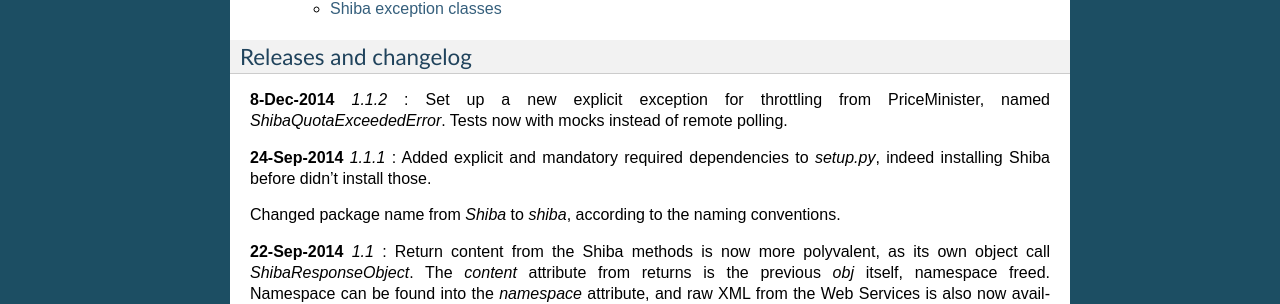
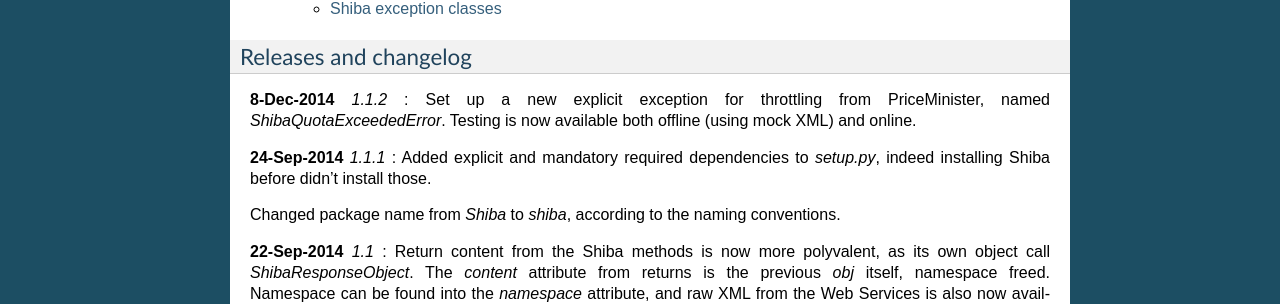
Before and after one commit to ShibaAPI/shiba, a Sphinx documentation site: the page built from doc/index.rst, in a window 1280 px wide. Shown: the part 692-996 px from the top of the page. Built offline with Sphinx 7.4.7, drawn with Linux system fonts in a browser that asks for light colours.

Commit message:
updated documentation

```diff
--- a/doc/index.rst
+++ b/doc/index.rst
@@ -31,7 +31,7 @@ ____________________
 
 Releases and changelog
 ----------------------
-**8-Dec-2014** *1.1.2* : Set up a new explicit exception for throttling from PriceMinister, named *ShibaQuotaExceededError*. Tests now with mocks instead of remote polling.
+**8-Dec-2014** *1.1.2* : Set up a new explicit exception for throttling from PriceMinister, named *ShibaQuotaExceededError*. Testing is now available both offline (using mock XML) and online.
 
 **24-Sep-2014** *1.1.1* : Added explicit and mandatory required dependencies to *setup.py*, indeed installing Shiba before didn't install those.
 
```
Also changed, not shown: doc/Getting started.rst (+15 -3 lines), 4 other files.
